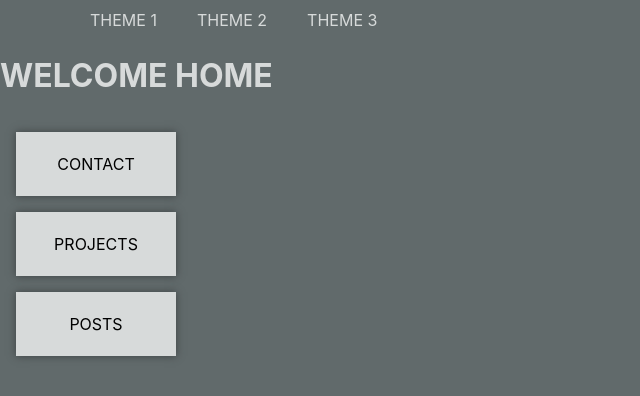
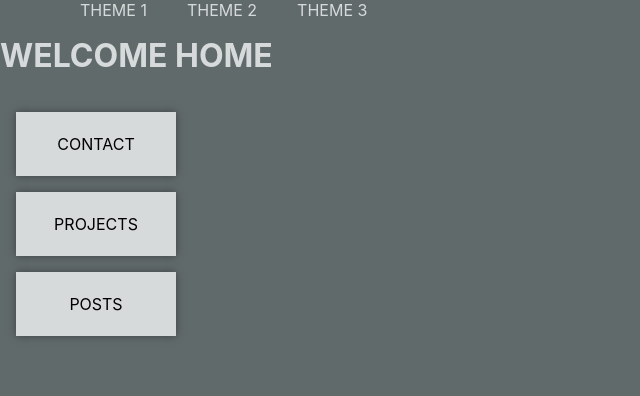
Before and after one commit to TYLER-JM/personal-homepage, a React (Create React App) app: page / in a window 1280 px wide. Shown: the top 396 px of the page, without its empty margins (0-640 px from the left). Built offline with nearby package versions, Linux system fonts and the light colour scheme.

Commit message:
adds class now that there are two nav elements

```diff
--- a/src/styles/navbar.scss
+++ b/src/styles/navbar.scss
@@ -1,4 +1,5 @@
-nav {
+.themes {
+  grid-area: 1/1/2/3;
   padding: 10px;
 }
 ul {
```
